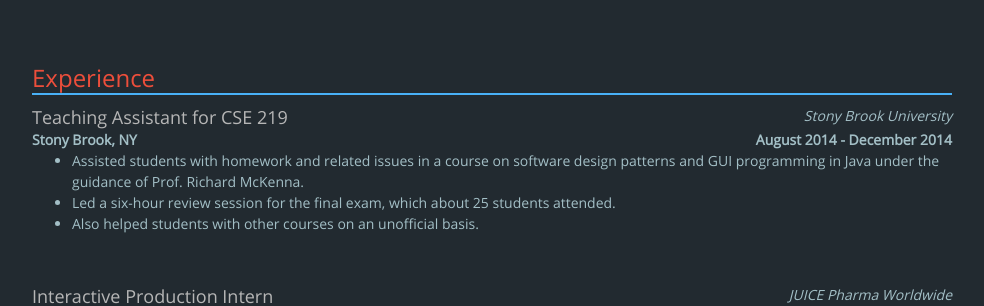
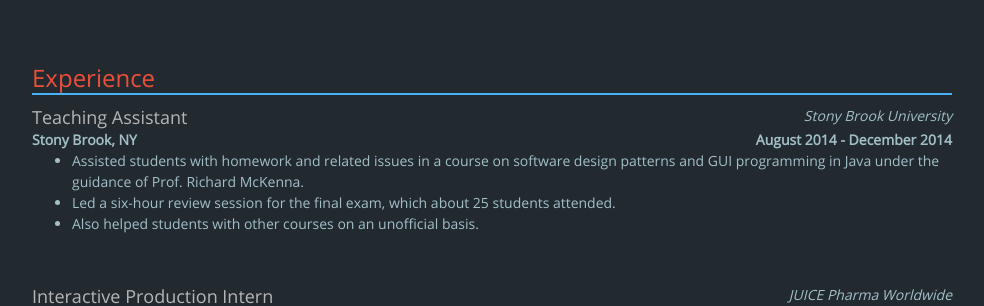
Before and after one commit to JesseTG/jessetg.github.io, a Jekyll site: the page built from about.html, in a window 1280 px wide. Shown: the part 710-1016 px from the top of the page, without its empty margins (148-1132 px from the left). Built offline with Jekyll 4.4.1, drawn with Linux system fonts in a browser that asks for light colours; nearby versions of some CDN libraries; comment, search, counter and statistics services are not loaded.

Commit message:
Shortened a job title

```diff
--- a/_data/resume.json
+++ b/_data/resume.json
@@ -31,7 +31,7 @@
     ],
     "experience": [{
         "organization": "Stony Brook University",
-        "title": "Teaching Assistant for CSE 219",
+        "title": "Teaching Assistant",
         "location": "Stony Brook, NY",
         "start": "2014-08-01",
         "end": "2014-12-01",
```
